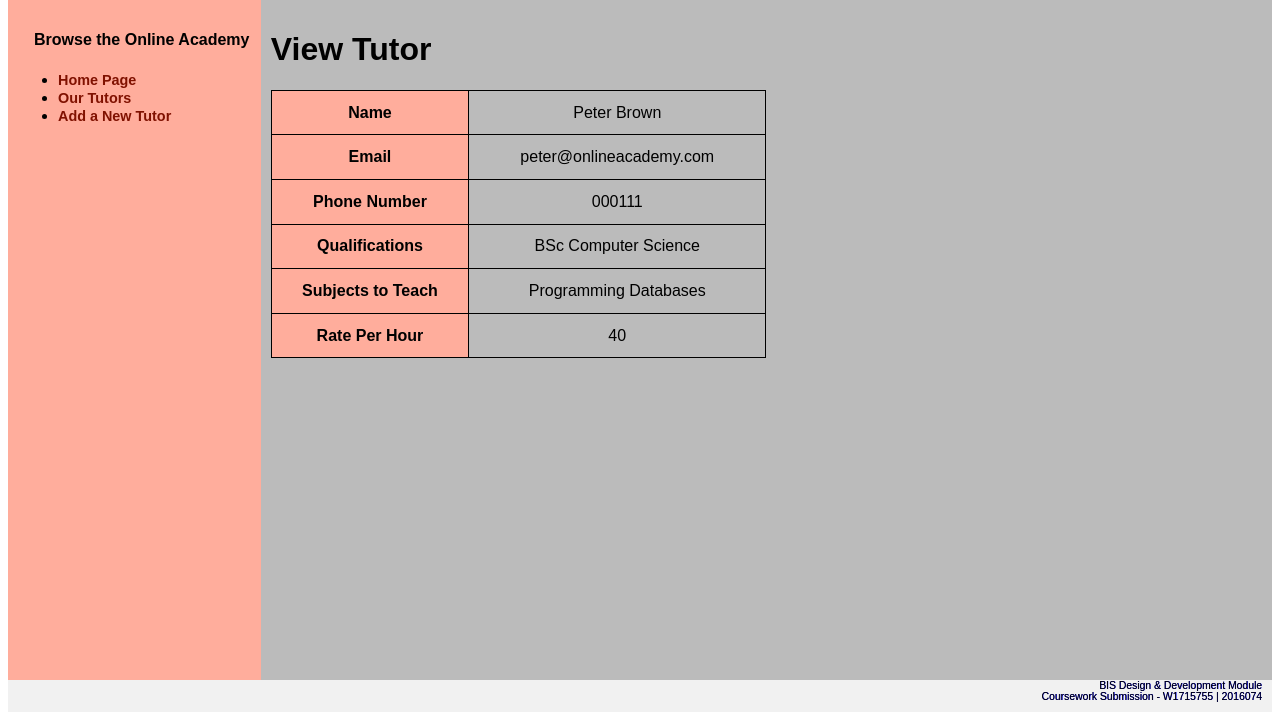
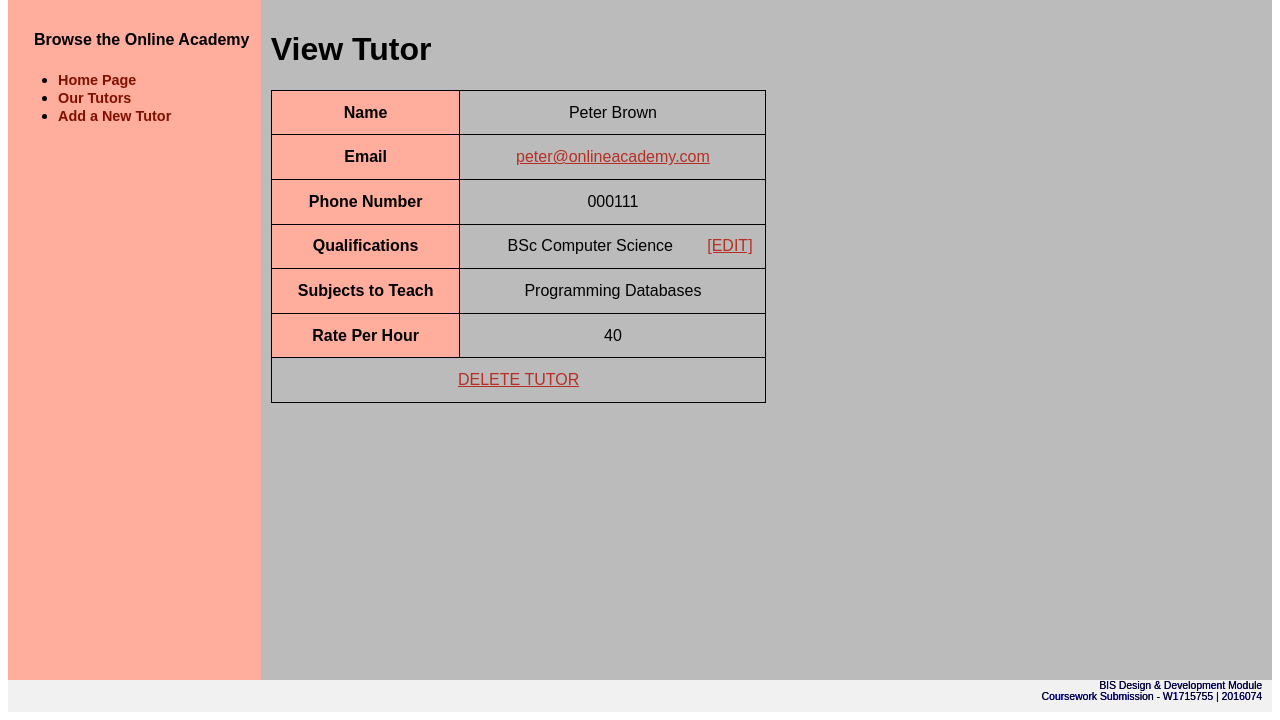
Before and after one commit to SeanCassiere/L5-BISDD-CW2, a PHP site: page /view.php?id=1 in a window 1280 px wide. Shown: the part 84-804 px from the top of the page. Run offline with PHP 8.4, Linux system fonts and the light colour scheme; data comes from the database, SQL or seed files in the repository.

Commit message:
Adding Edit and Delete on Tutor View Page

```diff
--- a/Part-B/public/view.php
+++ b/Part-B/public/view.php
@@ -42,7 +42,7 @@ if ( isset($_GET['id']) ) {
         echo "</tr>";
 
         echo "<tr>";
-        echo "<td bgcolor='#ffad9c' style='padding: 0.3rem; font-weight: bold;'>Email</td><td style='padding: 0.8rem'>".$tutor_object->email."</td>";
+        echo "<td bgcolor='#ffad9c' style='padding: 0.3rem; font-weight: bold;'>Email</td><td style='padding: 0.8rem'><a href='mailto:".$tutor_object->email."' target='_blank'>".$tutor_object->email."</a></td>";
         echo "</tr>";
 
         echo "<tr>";
@@ -50,7 +50,7 @@ if ( isset($_GET['id']) ) {
         echo "</tr>";
 
         echo "<tr>";
-        echo "<td bgcolor='#ffad9c' style='padding: 0.3rem; font-weight: bold;'>Qualifications</td><td style='padding: 0.8rem'>".$tutor_object->qualifications."</td>";
+        echo "<td bgcolor='#ffad9c' style='padding: 0.3rem; font-weight: bold;'>Qualifications</td><td style='padding: 0.8rem'>".$tutor_object->qualifications."<a href='update_subject.php?id=".$tutor_object->id."' style='float: right;'>[EDIT]</a></td>";
         echo "</tr>";
 
         echo "<tr>";
@@ -59,6 +59,10 @@ if ( isset($_GET['id']) ) {
 
         echo "<tr>";
         echo "<td bgcolor='#ffad9c' style='padding: 0.3rem; font-weight: bold;'>Rate Per Hour</td><td style='padding: 0.8rem'>".$tutor_object->ratePerHour."</td>";
+        echo "</tr>";
+
+        echo "<tr>";
+        echo "<td <td colspan='2' style='padding: 0.8rem'><a href='delete.php?id=".$tutor_object->id."'>DELETE TUTOR</a></td>";
         echo "</tr>";
 
         echo "</table>";
```
